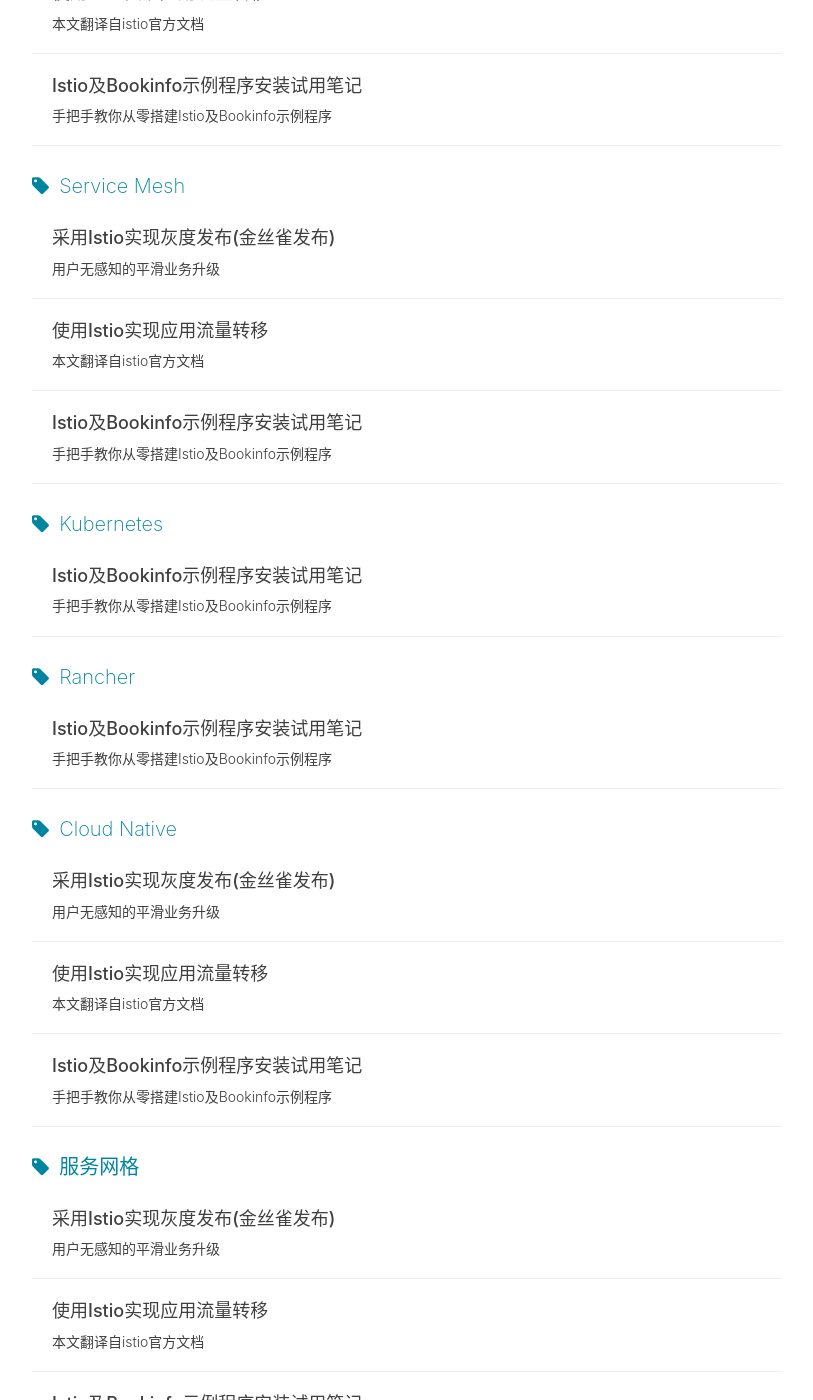
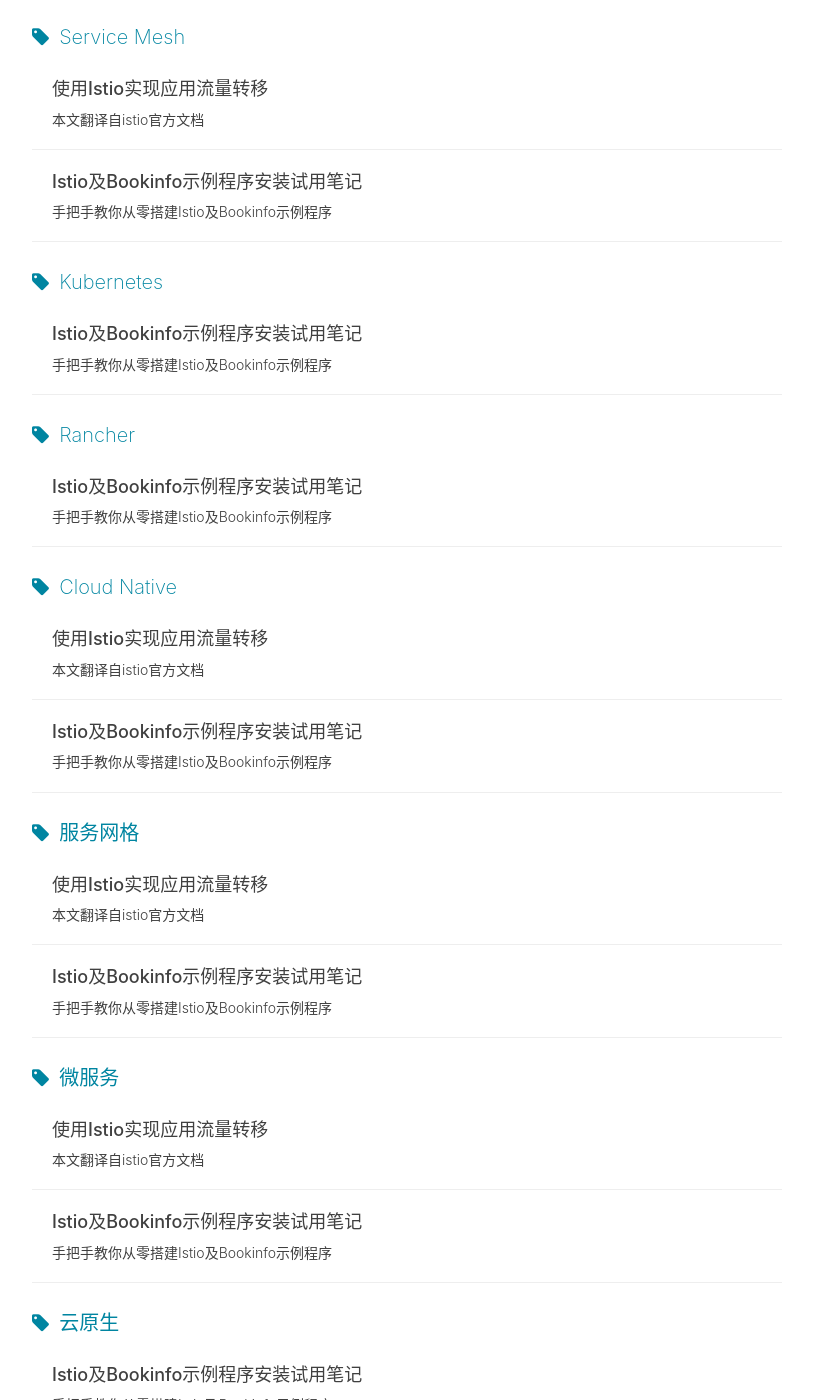
Before and after one commit to zhaohuabing/jekyll_blog_backup, a Jekyll site: the page built from tags.html, in a window 1280 px wide and 1400 px high, scrolled down 838 px. Shown: the whole window, without its empty margins (233-1046 px from the left). Built offline with Jekyll 4.4.1, drawn with Linux system fonts in a browser that asks for light colours; nearby versions of some CDN libraries; comment, search, counter and statistics services are not loaded; some of the changed text lies outside the part shown.

Commit message:
remove unfinished post
Signed-off-by: HuabingZhao <zhao.huabing@zte.com.cn>

```diff
--- a/_posts/2017-11-04-istio-install_and_example.markdown
+++ b/_posts/2017-11-04-istio-install_and_example.markdown
@@ -14,6 +14,7 @@
     - Cloud Native
     - 服务网格
     - 微服务
+    - 云原生
 ---
 
 # 服务网格简介
--- a/_posts/2017-11-08-istio-canary-release.markdown
+++ b/_posts/2017-11-08-istio-canary-release.markdown
@@ -12,6 +14,8 @@
     - Cloud Native
     - 服务网格
     - 微服务
+    - 云原生
+    - 灰度发布
 ---
 
 # 灰度发布（又名金丝雀发布）介绍
```
Also changed, not shown: other parts of _posts/2017-11-08-istio-canary-release.markdown (+2 -0 lines).
